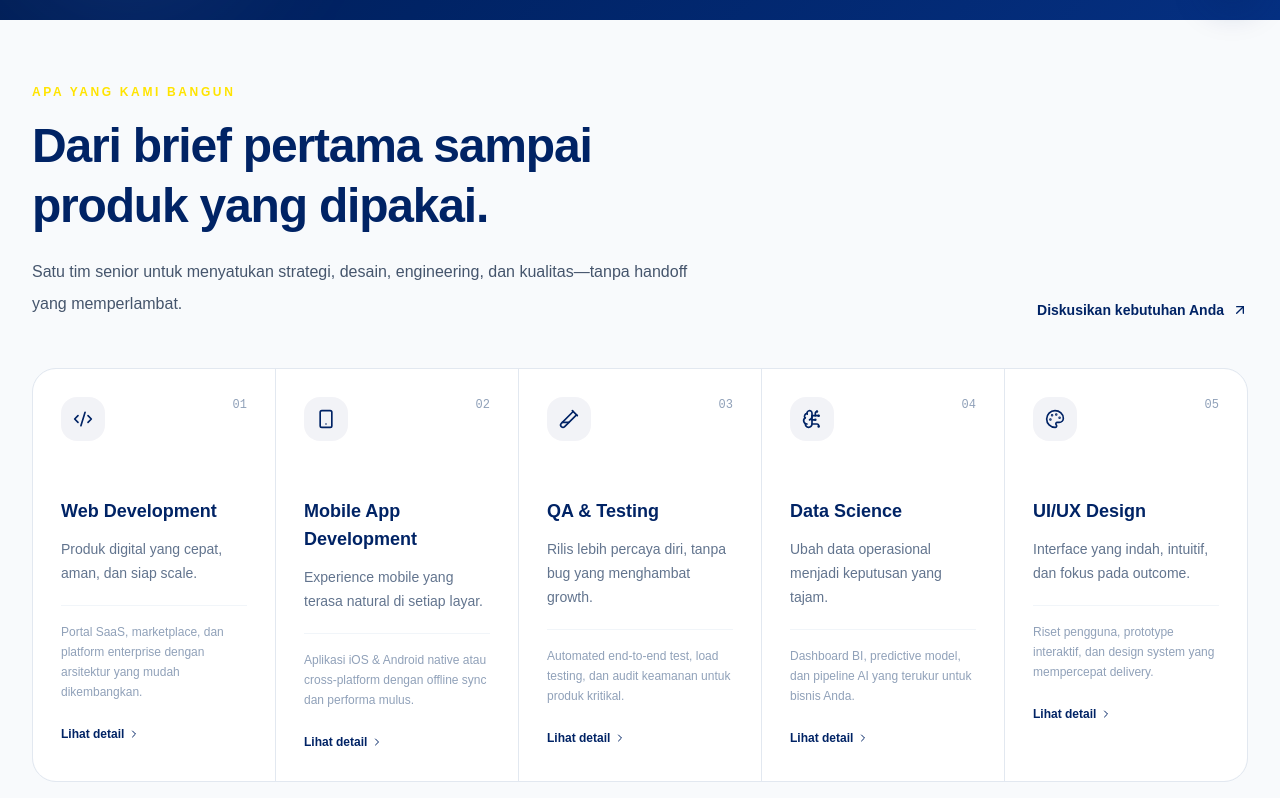
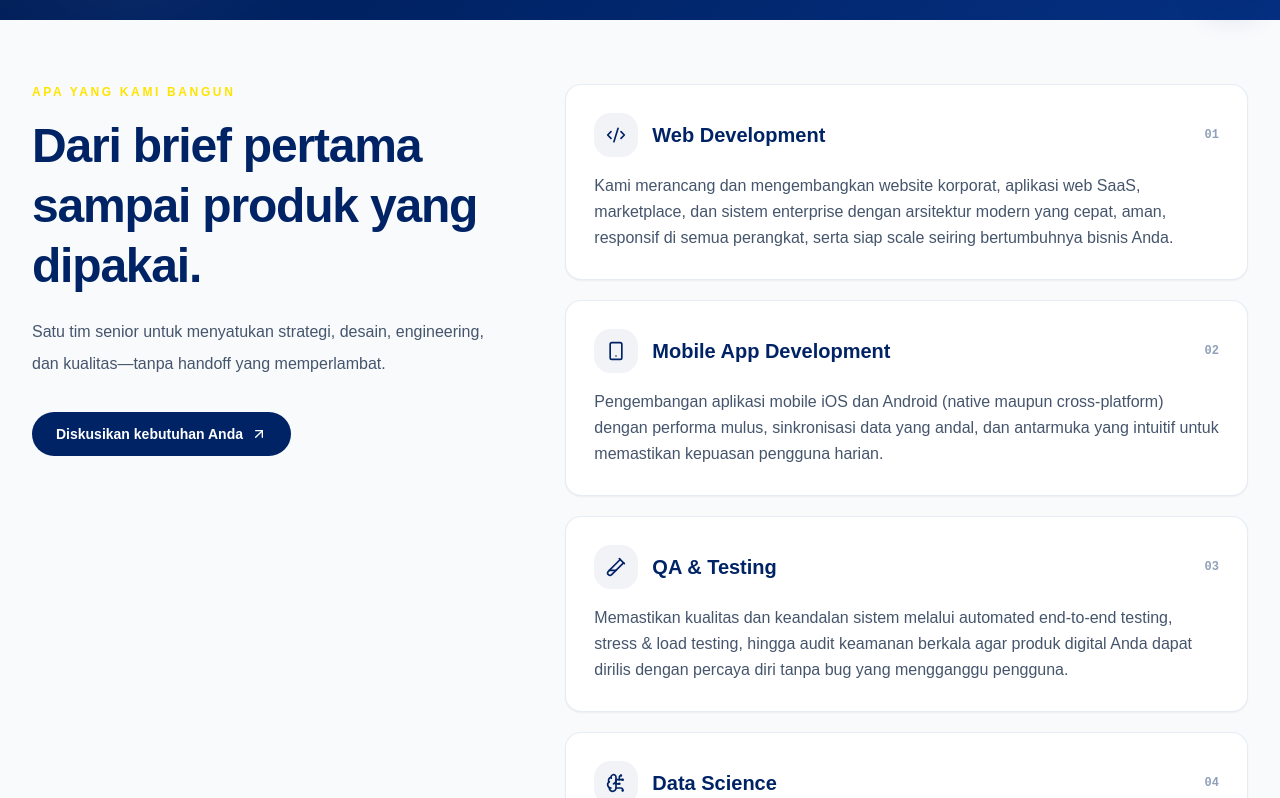
Before and after one commit to Pixolvee/Pixolve, a React (Vite) app: page / in a window 1280 px wide. Shown: the part 782-1580 px from the top of the page. Built offline with nearby package versions, Linux system fonts and the light colour scheme.

Commit message:
Redesign section Services: layout 2 kolom, teks sticky di kiri, 5 kartu layanan di kanan tanpa direct link

```diff
--- a/src/components/sections/Services.tsx
+++ b/src/components/sections/Services.tsx
@@ -1,34 +1,66 @@
-import { ArrowUpRight, ChevronRight} from "lucide-react";
+import { ArrowUpRight } from "lucide-react";
 import { SectionHeading } from "@/components/ui/SectionHeading";
 import { services } from "@/data/services";
 
 export function Services() {
   return (
     <section id="layanan" className="mx-auto max-w-7xl px-5 py-12 sm:py-16 lg:px-8" data-testid="services-section">
-      <div className="flex flex-col justify-between gap-8 lg:flex-row lg:items-end">
-        <a href="/layanan/web-development" className="block transition-opacity hover:opacity-80" aria-label="Lihat detail Web Development">
-          <SectionHeading eyebrow="Apa yang kami bangun" title="Dari brief pertama sampai produk yang dipakai." body="Satu tim senior untuk menyatukan strategi, desain, engineering, dan kualitas—tanpa handoff yang memperlambat." />
-        </a>
-        <a href="/layanan/web-development" className="group inline-flex shrink-0 items-center gap-2 text-sm font-bold text-[#002365]" data-testid="services-consultation-link">
-          Diskusikan kebutuhan Anda <ArrowUpRight className="size-4 transition-transform group-hover:-translate-y-1 group-hover:translate-x-1" />
+      <div className="grid grid-cols-1 items-start gap-12 lg:grid-cols-12 lg:gap-16">
+        {/* Kolom Kiri: Judul dan deskripsi */}
+        <div className="lg:col-span-5 lg:sticky lg:top-28">
+          <SectionHeading
+            eyebrow="Apa yang kami bangun"
+            title="Dari brief pertama sampai produk yang dipakai."
+            body="Satu tim senior untuk menyatukan strategi, desain, engineering, dan kualitas—tanpa handoff yang memperlambat."
+          />
+          <div className="mt-8">
+            <a
+              href="#quote-form"
+              className="group inline-flex items-center gap-2 rounded-full bg-[#002365] px-6 py-3 text-sm font-semibold text-white transition-all hover:-translate-y-0.5 hover:bg-[#002365]/90 hover:shadow-md"
+              data-testid="services-consultation-link"
+            >
+              Diskusikan kebutuhan Anda
+              <ArrowUpRight className="size-4 transition-transform group-hover:-translate-y-0.5 group-hover:translate-x-0.5" />
             </a>
           </div>
-      <div className="mt-12 grid gap-px overflow-hidden rounded-3xl border border-slate-200 bg-slate-200 md:grid-cols-2 lg:grid-cols-5" data-testid="services-grid">
+        </div>
+
+        {/* Kolom Kanan: 5 Layanan */}
+        <div className="flex flex-col gap-4 sm:gap-5 lg:col-span-7" data-testid="services-grid">
           {services.map((service) => {
             const Icon = service.icon;
             return (
-            <a key={service.title} href={`/layanan/${service.slug}`} className="group block bg-white p-6 transition-colors hover:bg-[#002365] md:p-7" data-testid={`service-card-${service.number}`}>
-              <div className="flex items-start justify-between">
-                <span className="flex size-11 items-center justify-center rounded-2xl bg-[#002365]/5 text-[#002365] transition-colors group-hover:bg-[#ffe400] group-hover:text-[#002365]"><Icon className="size-5" /></span>
-                <span className="font-mono text-xs text-slate-400 group-hover:text-blue-200">{service.number}</span>
+              <div
+                key={service.title}
+                className="group rounded-2xl border border-slate-200/80 bg-white p-6 shadow-xs transition-all duration-300 hover:border-[#002365]/30 hover:shadow-md sm:p-7"
+                data-testid={`service-card-${service.number}`}
+              >
+                <div className="flex items-center justify-between gap-4">
+                  <div className="flex items-center gap-3.5">
+                    <span className="flex size-11 shrink-0 items-center justify-center rounded-xl bg-[#002365]/5 text-[#002365] transition-colors group-hover:bg-[#002365] group-hover:text-[#ffe400]">
+                      <Icon className="size-5" />
+                    </span>
+                    <h3
+                      className="font-heading text-lg font-bold text-[#002365] sm:text-xl"
+                      data-testid={`service-title-${service.number}`}
+                    >
+                      {service.title}
+                    </h3>
                   </div>
-              <h3 className="mt-14 text-lg font-bold text-[#002365] group-hover:text-white" data-testid={`service-title-${service.number}`}>{service.title}</h3>
-              <p className="mt-3 text-sm leading-6 text-slate-500 group-hover:text-blue-100" data-testid={`service-description-${service.number}`}>{service.short}</p>
-              <p className="mt-5 border-t border-slate-100 pt-4 text-xs leading-5 text-slate-400 group-hover:border-white/10 group-hover:text-blue-200">{service.detail}</p>
-              <span className="mt-6 inline-flex items-center gap-1 text-xs font-bold text-[#002365] group-hover:text-[#ffe400]" data-testid={`service-cta-${service.number}`}>Lihat detail <ChevronRight className="size-3" /></span>
-            </a>
+                  <span className="font-mono text-xs font-semibold text-slate-400 transition-colors group-hover:text-[#002365]">
+                    {service.number}
+                  </span>
+                </div>
+                <p
+                  className="mt-4 text-sm leading-relaxed text-slate-600 sm:text-base"
+                  data-testid={`service-description-${service.number}`}
+                >
+                  {service.description}
+                </p>
+              </div>
             );
           })}
+        </div>
       </div>
     </section>
   );
--- a/src/data/services.ts
+++ b/src/data/services.ts
@@ -5,14 +5,55 @@ export type Service = {
   slug: string;
   short: string;
   detail: string;
+  description: string;
   icon: LucideIcon;
   number: string;
 };
 
 export const services: Service[] = [
-  { title: "Web Development", slug: "web-development", short: "Produk digital yang cepat, aman, dan siap scale.", detail: "Portal SaaS, marketplace, dan platform enterprise dengan arsitektur yang mudah dikembangkan.", icon: Code2, number: "01" },
-  { title: "Mobile App Development", slug: "mobile-app", short: "Experience mobile yang terasa natural di setiap layar.", detail: "Aplikasi iOS & Android native atau cross-platform dengan offline sync dan performa mulus.", icon: Smartphone, number: "02" },
-  { title: "QA & Testing", slug: "qa-testing", short: "Rilis lebih percaya diri, tanpa bug yang menghambat growth.", detail: "Automated end-to-end test, load testing, dan audit keamanan untuk produk kritikal.", icon: TestTube2, number: "03" },
-  { title: "Data Science", slug: "data-science", short: "Ubah data operasional menjadi keputusan yang tajam.", detail: "Dashboard BI, predictive model, dan pipeline AI yang terukur untuk bisnis Anda.", icon: BrainCircuit, number: "04" },
-  { title: "UI/UX Design", slug: "ui-ux-design", short: "Interface yang indah, intuitif, dan fokus pada outcome.", detail: "Riset pengguna, prototype interaktif, dan design system yang mempercepat delivery.", icon: Palette, number: "05" },
+  {
+    title: "Web Development",
+    slug: "web-development",
+    short: "Produk digital yang cepat, aman, dan siap scale.",
+    detail: "Portal SaaS, marketplace, dan platform enterprise dengan arsitektur yang mudah dikembangkan.",
+    description: "Kami merancang dan mengembangkan website korporat, aplikasi web SaaS, marketplace, dan sistem enterprise dengan arsitektur modern yang cepat, aman, responsif di semua perangkat, serta siap scale seiring bertumbuhnya bisnis Anda.",
+    icon: Code2,
+    number: "01",
+  },
+  {
+    title: "Mobile App Development",
+    slug: "mobile-app",
+    short: "Experience mobile yang terasa natural di setiap layar.",
+    detail: "Aplikasi iOS & Android native atau cross-platform dengan offline sync dan performa mulus.",
+    description: "Pengembangan aplikasi mobile iOS dan Android (native maupun cross-platform) dengan performa mulus, sinkronisasi data yang andal, dan antarmuka yang intuitif untuk memastikan kepuasan pengguna harian.",
+    icon: Smartphone,
+    number: "02",
+  },
+  {
+    title: "QA & Testing",
+    slug: "qa-testing",
+    short: "Rilis lebih percaya diri, tanpa bug yang menghambat growth.",
+    detail: "Automated end-to-end test, load testing, dan audit keamanan untuk produk kritikal.",
+    description: "Memastikan kualitas dan keandalan sistem melalui automated end-to-end testing, stress & load testing, hingga audit keamanan berkala agar produk digital Anda dapat dirilis dengan percaya diri tanpa bug yang mengganggu pengguna.",
+    icon: TestTube2,
+    number: "03",
+  },
+  {
+    title: "Data Science",
+    slug: "data-science",
+    short: "Ubah data operasional menjadi keputusan yang tajam.",
+    detail: "Dashboard BI, predictive model, dan pipeline AI yang terukur untuk bisnis Anda.",
+    description: "Mentransformasi data mentah operasional menjadi wawasan bisnis yang tajam melalui visualisasi dashboard Business Intelligence, permodelan prediktif, automated data pipeline, serta implementasi kecerdasan buatan (AI) yang terukur.",
+    icon: BrainCircuit,
+    number: "04",
+  },
+  {
+    title: "UI/UX Design",
+    slug: "ui-ux-design",
+    short: "Interface yang indah, intuitif, dan fokus pada outcome.",
+    detail: "Riset pengguna, prototype interaktif, dan design system yang mempercepat delivery.",
+    description: "Perancangan antarmuka digital yang berbasis riset kebutuhan pengguna, interactive prototype, dan pembuatan design system yang terstruktur untuk menjamin pengalaman pengguna yang memikat sekaligus efisiensi proses development.",
+    icon: Palette,
+    number: "05",
+  },
 ];
```
Lines whose indentation alone changed are shown as unchanged.
